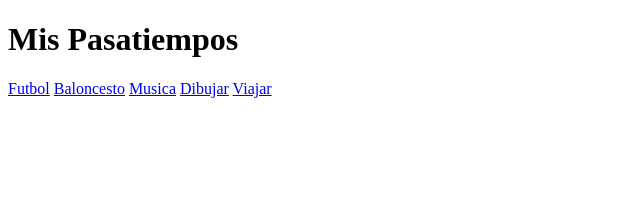
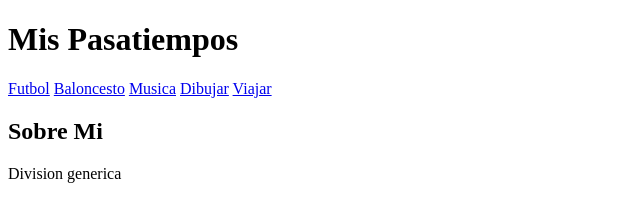
Before and after one commit to JonathanIPJ/demo, a plain HTML site: page index.html in a window 1280 px wide. Shown: the whole page, without its empty margins (0-640 px from the left). Drawn offline with Linux system fonts and the light colour scheme.

Commit message:
Se agregaron secciones

```diff
--- a/index.html
+++ b/index.html
@@ -14,9 +14,17 @@
             <a href="Musica.html">Musica</a>
             <a href="Dibujar.html">Dibujar</a>
             <a href="Viajar.html">Viajar</a>
-
-
         </nav>
     </header>
+    <main>
+        <article>
+            <header>
+                <h2>Sobre Mi</h2>
+            </header>
+            <div>
+                <p>Division generica</p>
+            </div>
+        </article>
+    </main>
 </body>
 </html>
```
